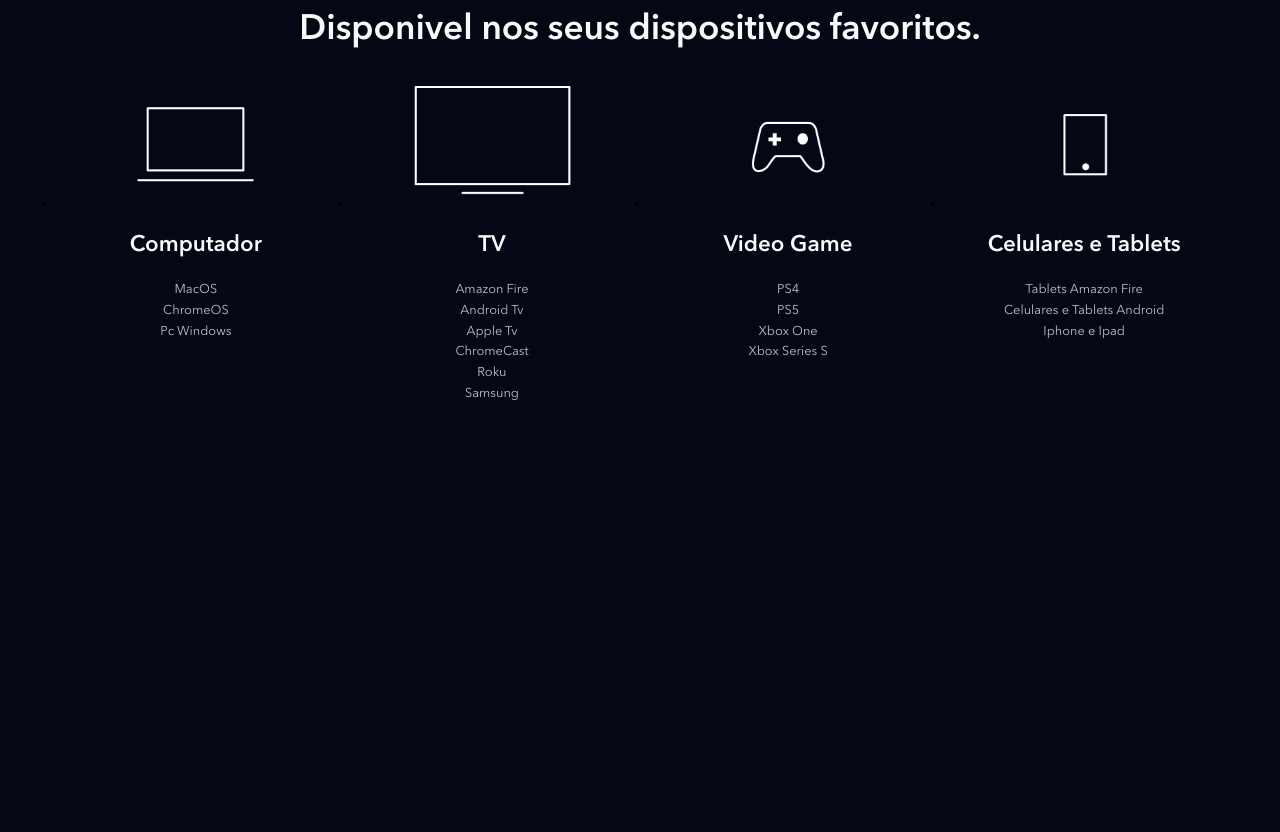
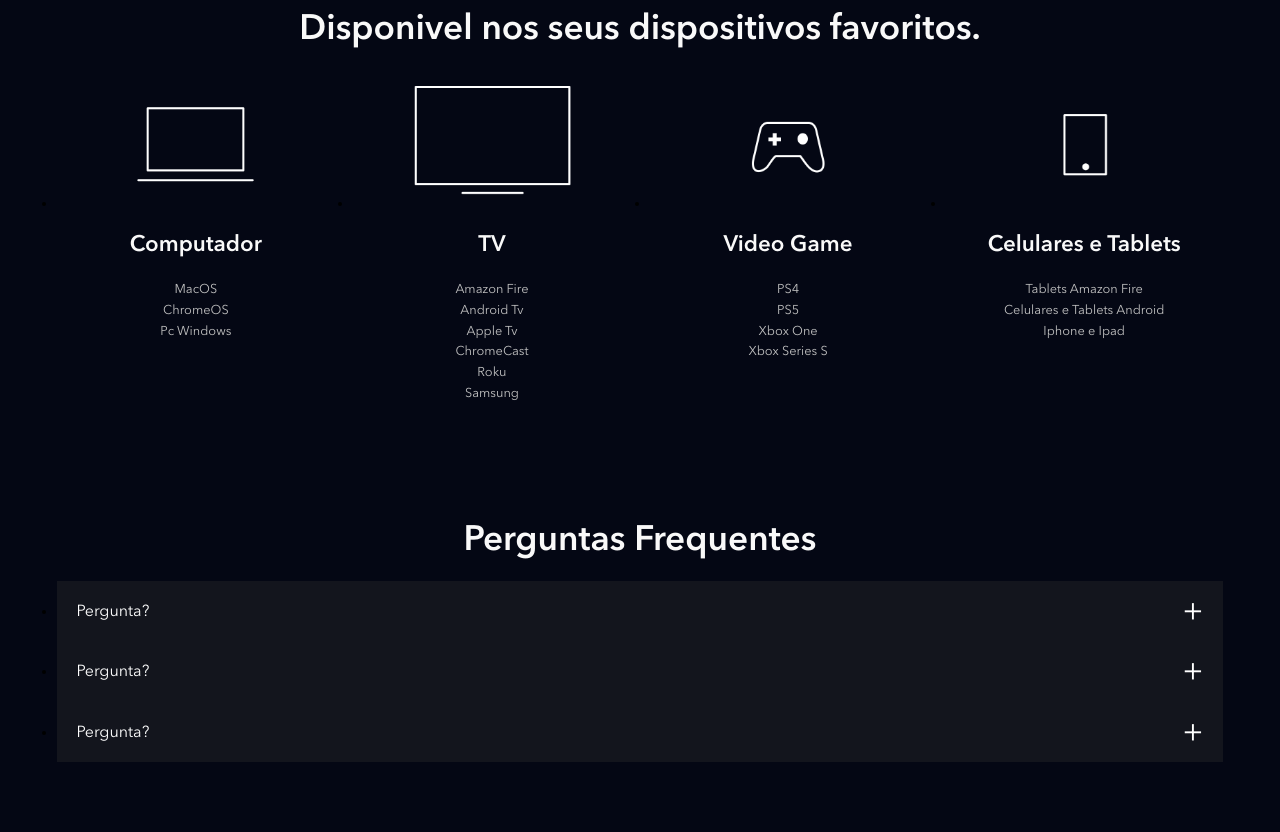
Before and after one commit to engfrontfelipe/clone_disneyplus, a website: page index.html in a window 1280 px wide. Shown: the part 3435-4267 px from the top of the page. Before the commit the page ends 3896 px from the top, so only its background shows below. Drawn offline with nearby package versions, Linux system fonts and the light colour scheme; files that its build step writes are made by us from their sources; files whose address does not match are found by name.

Commit message:
Criação da section "faq"

```diff
--- a/index.html
+++ b/index.html
@@ -267,6 +267,39 @@
             </li>
         </ul>
     </section>
+    <section class="faq">
+        <h2 class="tittle--big">Perguntas Frequentes</h2>
+        <ul class="faq__questions">
+
+            <li class="faq__questions__item">
+                <div class="faq__questions__item__question" data-faq-question>
+                    Pergunta?
+                </div>
+                <div class="faq__questions__item__answer text--big">
+                    A resposta da pergunta.
+                </div>
+            </li>
+
+            <li class="faq__questions__item ">
+                <div class="faq__questions__item__question" data-faq-question>
+                    Pergunta?
+                </div>
+                <div class="faq__questions__item__answer text--big">
+                    A resposta da pergunta.
+                </div>
+            </li>
+
+            <li class="faq__questions__item">
+                <div class="faq__questions__item__question" data-faq-question>
+                    Pergunta?
+                </div>
+                <div class="faq__questions__item__answer text--big">
+                    A resposta da pergunta.
+                </div>
+            </li>
+
+        </ul>
+    </section>
 </body>
 <script src="src/main.js"></script>
 </html>
--- a/src/main.js
+++ b/src/main.js
@@ -3,7 +3,9 @@
 document.addEventListener('DOMContentLoaded', function() {
 
     const buttons = document.querySelectorAll('[data-tab-button]');
+    const questions = document.querySelectorAll('[data-faq-question]');
 
+    //    função criada para realizar o desenvolvimento da section 'shows'
     for (let i = 0; i < buttons.length; i++) {
         buttons[i].addEventListener('click', function(botao) {
             const abaAlvo = botao.target.dataset.tabButton;
@@ -14,7 +16,18 @@
             botao.target.classList.add('shows__tabs__button--is--active')
         });
     }
+
+    for  (let i = 0; i < questions.length; i++){
+        questions[i].addEventListener('click', function(elemento) {
+            const classe = 'faq__questions__item--is-open';
+            const elementoPai = elemento.target.parentNode;
+            elementoPai.classList.toggle(classe);
+        })
+    }
 });
+
+
+
 
 function removeBotaoAtivo(){
     const buttons = document.querySelectorAll('[data-tab-button]');
--- /dev/null
+++ b/src/styles/_faq.scss
@@ -0,0 +1,58 @@
+.faq{
+    padding: 5.6vw;
+
+    h2{
+        text-align: center;
+        margin-bottom: 24px
+    }
+
+    &__questions{
+        margin-bottom: 16px;
+
+        &__item{
+            background-color: #13151d;
+
+            &__question{
+                color: #fff;
+                font-size: 20px;
+                padding: 24px;
+                display: block;
+                cursor: pointer;
+                position: relative;
+
+                &::after{
+                    content: '+';
+                    position: absolute;
+                    top: 0;
+                    right: 24px;
+                    height: 100%;
+                    display: flex;
+                    align-items: center;
+                    font-size: 40px;
+
+                }
+            }
+
+            &__answer{
+                height: 0;
+                overflow: hidden;
+                padding: 0 24px;
+                transition: height, .5s ease;
+            }
+
+            &--is-open{
+
+                .faq__questions__item__question::after{
+                        content: '-';
+                        font-size: 50px;
+                    }
+
+                .faq__questions__item__answer{
+                    padding-bottom: 24px;
+                    height: auto;
+                    transition: height, .5s ease;
+                }
+            }
+        }
+    }
+}
--- a/src/styles/main.scss
+++ b/src/styles/main.scss
@@ -5,6 +5,7 @@
 @use '_watch-anywhere';
 @use '_image-text';
 @use '_devices';
+@use '_faq';
 
 @font-face{
     font-family: Avenir;
```
